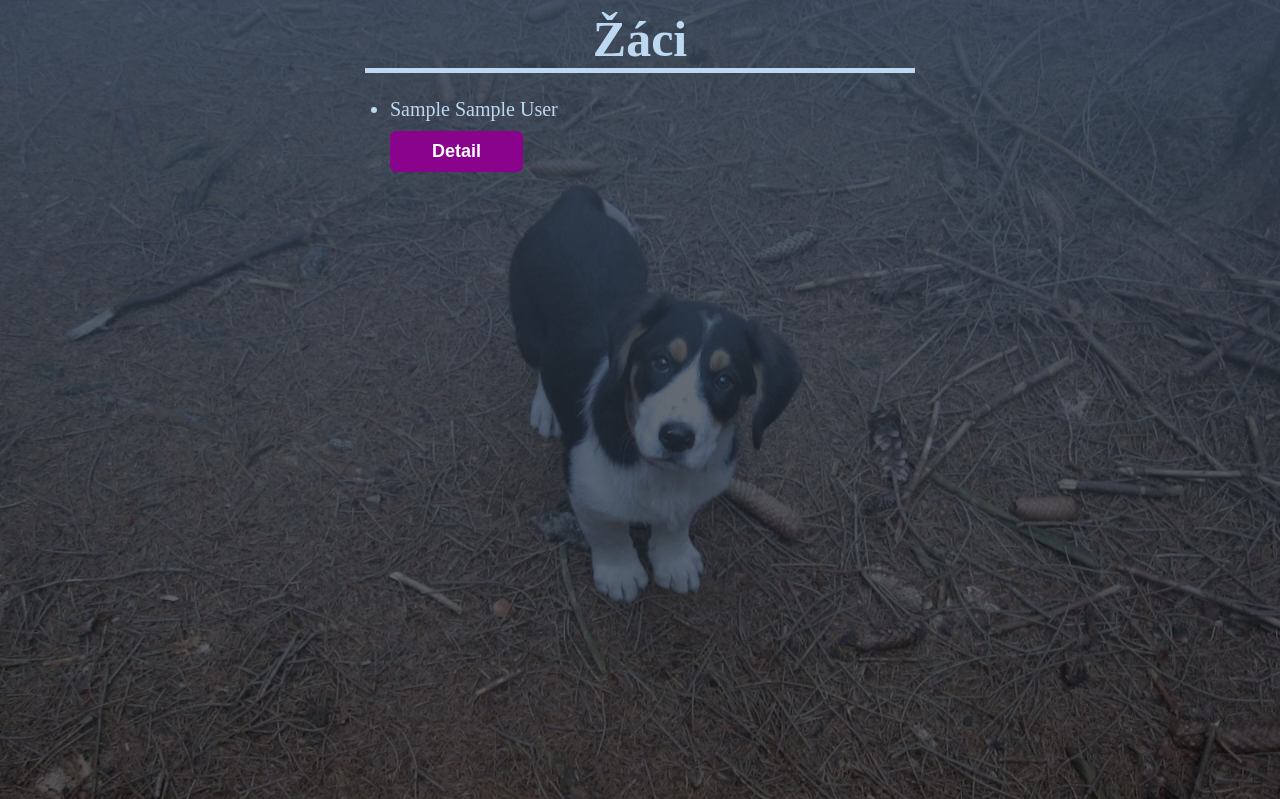
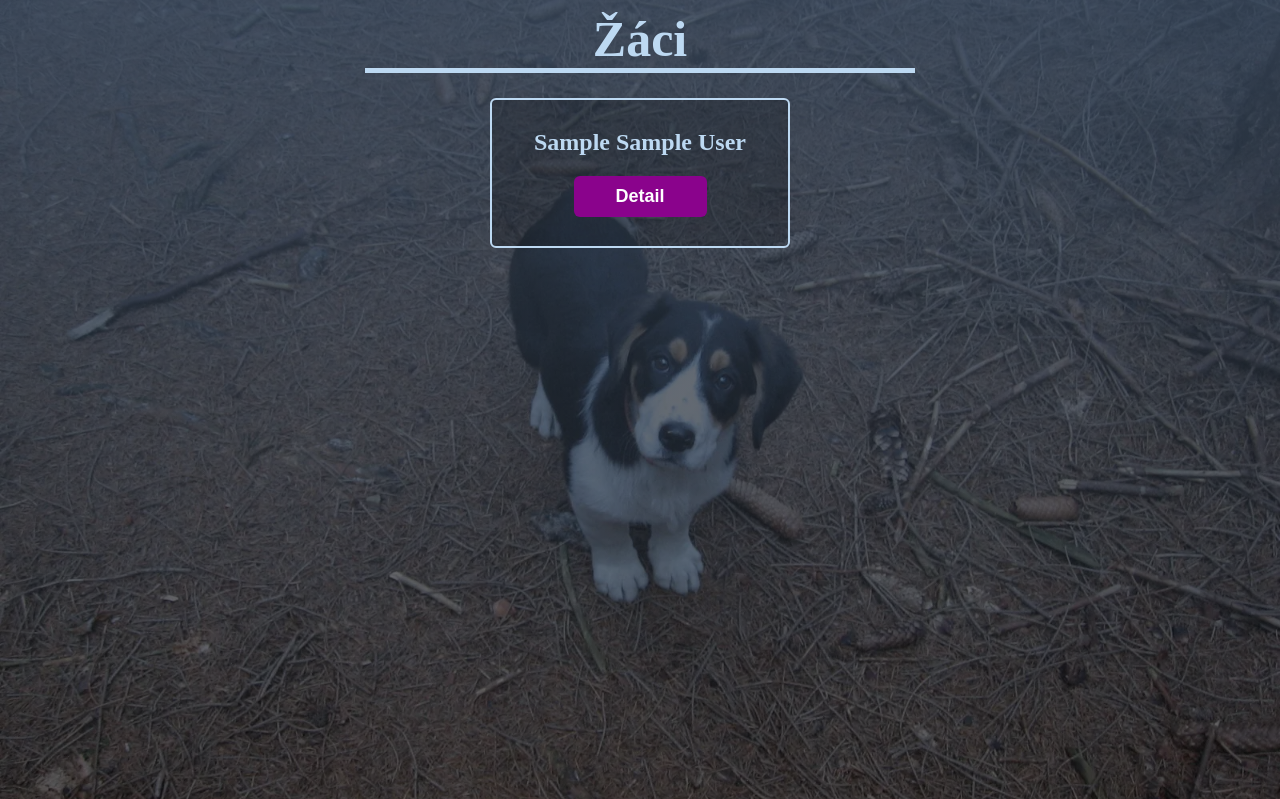
Before and after one commit to zkom01/NIGHT_DEPO, a PHP site: page /admin/all_students.php in a window 1280 px wide. Shown: the part 110-909 px from the top of the page. Run offline with PHP 8.4, Linux system fonts and the light colour scheme; the visitor is signed in with stand-in values (Sample User, id 1); tables that the repository leaves empty or names only in its code hold one stand-in row (values such as "Sample post"); a stand-in replaces the project's code that opens the database connection; some libraries are stand-ins or nearby versions.

Commit message:
dokončeno stylování all_students, one_student, photos, delete_photo

```diff
--- a/admin/all_students.php
+++ b/admin/all_students.php
@@ -25,17 +25,21 @@
         <h1>Žáci</h1>
     </section>
 
-        <section class="align_left">
-            <ul>
-
+    <section>
+        <?php if(empty($students)):?>
+            <h2>Žádní žáci nebyli nalezeni.</h2>
+        <?php else:?>
+            <div class="all_students">
                 <?php foreach ($students as $one_student): ?>
-                <li>
-                    <?= htmlspecialchars($one_student['first_name']) . " " . htmlspecialchars($one_student['second_name']) ?>
-                </li>
+                    <div class="one_student">
+                        <h2><?= htmlspecialchars($one_student['first_name']) . " " . htmlspecialchars($one_student['second_name']) ?></h2>
+                        <section class="buttons-container">
                             <a href="one_student.php?id=<?= $one_student['id'] ?>" class="btn btn-primary">Detail</a>
+                        </section>
+                    </div>
                 <?php endforeach; ?>
-
-            </ul>
+            </div>
+        <?php endif;?>
     </section>
 </main>
 
--- a/assets/form_login.php
+++ b/assets/form_login.php
@@ -15,6 +15,8 @@
         required
     >
 
+    <p>&nbsp;</p>
+
     <section class="buttons-container">
         <button type="submit" class="btn btn-primary">Přihlsit</button>
         <a href="index.php" class="btn btn-secondary">Zpět</a>
--- a/assets/header_admin.php
+++ b/assets/header_admin.php
@@ -17,7 +17,16 @@
     <!-- styl pro index -->
     <link rel="stylesheet" href="../css/index.css?v=<?php echo filemtime('../css/index.css'); ?>">
 
-    <!-- styl pro formhp -->
+    <!-- styl pro all_students -->
+    <link rel="stylesheet" href="../css/all_students.css?v=<?php echo filemtime('../css/all_students.css'); ?>">
+
+    <!-- styl pro one_students -->
+    <link rel="stylesheet" href="../css/one_student.css?v=<?php echo filemtime('../css/one_student.css'); ?>">
+
+    <!-- styl pro photos -->
+    <link rel="stylesheet" href="../css/photos.css?v=<?php echo filemtime('../css/photos.css'); ?>">
+
+    <!-- styl pro form -->
     <link rel="stylesheet" href="../css/form.css?v=<?php echo filemtime('../css/form.css'); ?>">
     <link rel="stylesheet" href="../css/query/form_query.css?v=<?php echo filemtime('../css/query/form_query.css'); ?>">
 
--- /dev/null
+++ b/css/all_students.css
@@ -0,0 +1,27 @@
+.all_students {
+    margin-top: 15px;
+    display: flex;
+    flex-direction: row;
+    flex-wrap: wrap;
+    gap: 20px;
+    justify-content: center;
+}
+
+.one_student {
+    width: 300px;
+    height: 150px;
+    display: flex;
+    flex-direction: column;
+    justify-content: center;
+    align-items: center;
+    text-align: center;
+    background-color: rgb(0, 0, 0, 0.2);
+    border: 2px solid #BDD9F2; /* Vaše světle modrá */
+    border-radius: 6px;
+    transition: all 0.1s linear;
+
+}
+
+.one_student:hover {
+    transform: scale(1.02);
+}
--- a/css/form.css
+++ b/css/form.css
@@ -33,8 +33,12 @@ input[type="number"] {
 .add_form {
     width: 100%;
     max-width: 350px; /* Ideální šířka pro čitelnost */
-    margin: 5px;
+    margin: 0 auto;
     padding: 15px;
+}
+
+.add_form p {
+    text-align: center;
 }
 
 .add_form form {
--- a/css/general.css
+++ b/css/general.css
@@ -29,15 +29,17 @@ main {
 
     /* Ostatní styly */
     flex-direction: column;
+    color: #BDD9F2;
     align-items: center;
-    text-align: center;
-    color: #BDD9F2;
+
 
 }
 
 /* Roztáhneme samotný obal nadpisu */
 .main_heading {
     width: 550px;
+    margin: 0 auto;
+    text-align: center;
 }
 
 h1 {
@@ -48,6 +50,11 @@ h1 {
     border-bottom: 5px solid #BDD9F2;
     width: 100%;           /* Roztáhne element na 100 % šířky rodiče */
     box-sizing: border-box;
+}
+
+h2 {
+    margin-bottom: 10px;
+    margin-top: 10px;
 }
 
 .align_left {
--- /dev/null
+++ b/css/one_student.css
@@ -0,0 +1,23 @@
+.one_student_card {
+    display: flex;
+    flex-direction: column;
+    justify-content: center;
+    align-items: left;
+    background-color: rgb(0, 0, 0, 0.2);
+    border: 2px solid #BDD9F2; /* Vaše světle modrá */
+    border-radius: 6px;
+    transition: all 0.1s linear;
+    margin-top: 15px;
+}
+
+.text_container {
+    margin: 0 auto;
+    font-size: 20px;
+    margin-bottom: 10px;
+}
+
+@media (min-width: 470px) {
+  .one_student_card {
+    min-width: 470px;
+  }
+}
```
Also changed, not shown: admin/delete_photo.php (+12 -10 lines), admin/delete_student.php (+19 -13 lines), admin/one_student.php (+7 -3 lines), admin/photos.php (+9 -7 lines), css/photos.css (added, +68 -0 lines), seznam_students_SQL.txt (added, +51 -0 lines), assets/form_photo.php (renamed from assets/form_photos.php). Lines whose indentation alone changed are shown as unchanged.
